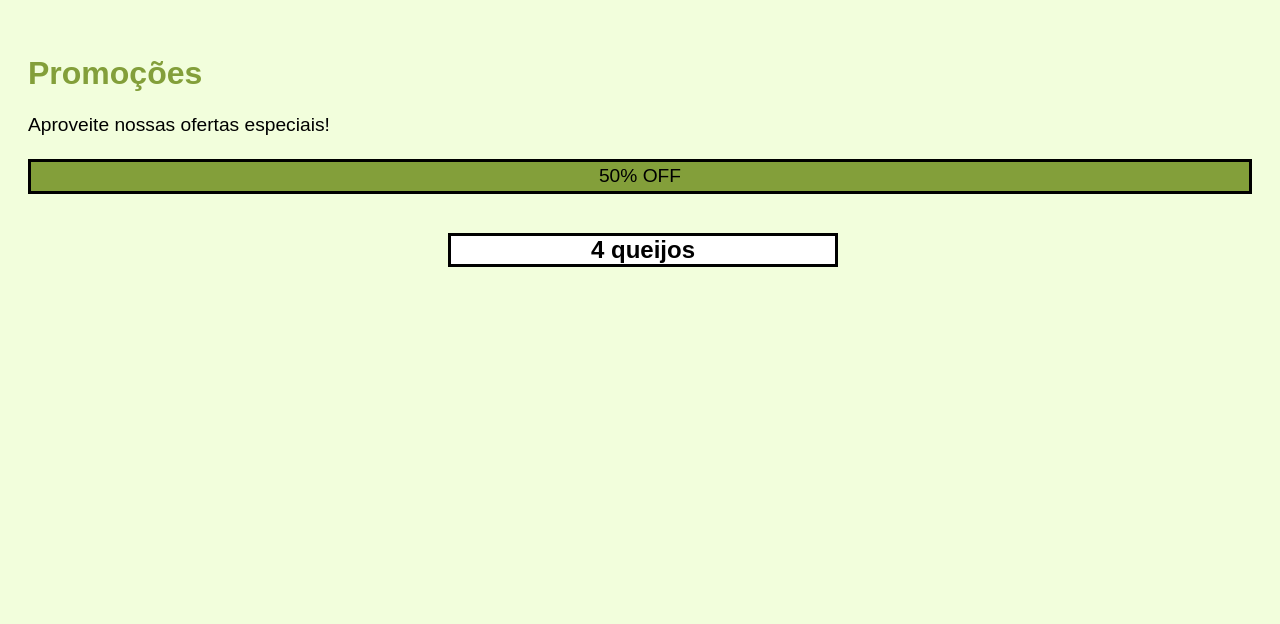
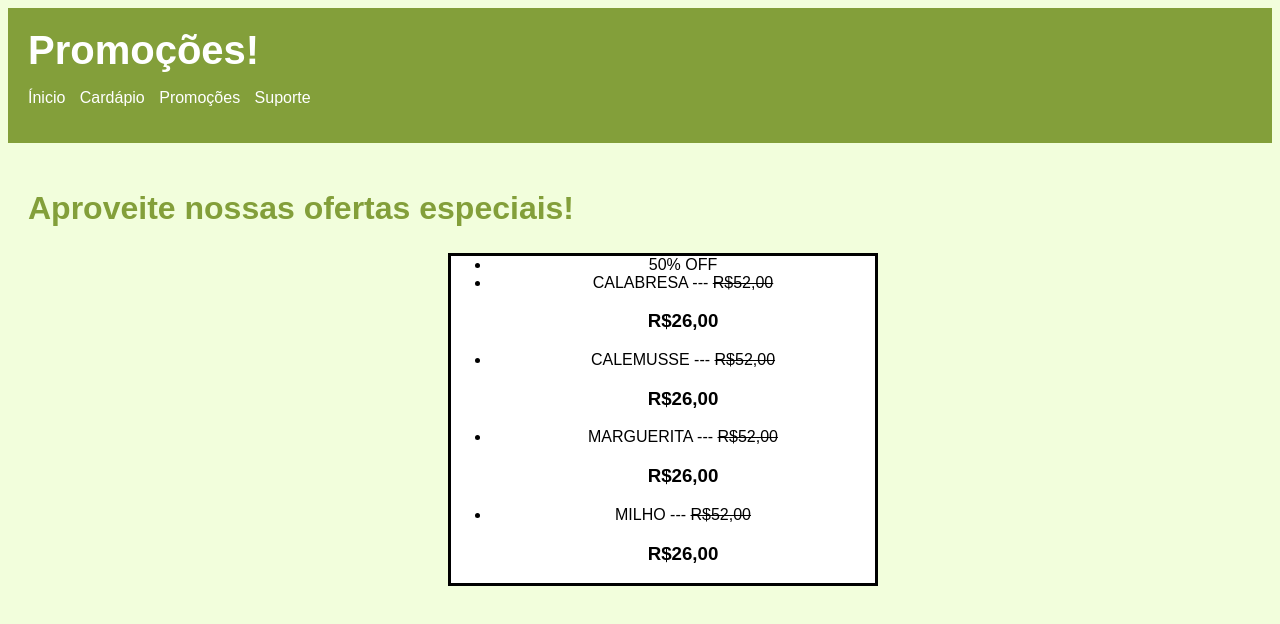
Before and after one commit to AndreLuizGimenez/Avaliacao-de-Front-end, a plain HTML site: page Promoções.html in a window 1280 px wide. Drawn offline with Linux system fonts and the light colour scheme.

Commit message:
Promoções.html

```diff
--- a/Promoções.html
+++ b/Promoções.html
@@ -7,12 +7,27 @@
     <link rel="stylesheet" href="Prova.css">
 </head>
 <body>
+    <header>
+        <h1>Promoções!</h1>
+        <nav>
+            <ul>
+                <li><a href="prova.html">Ínicio</a></li>
+                <li><a href="Cardapio.html">Cardápio</a></li>
+                <li><a href="Promoções.html">Promoções</a></li>
+                <li><a href="Suporte.html">Suporte</a></li>
+            </ul>
+        </nav>
+    </header>
     <main>
         <section id="promocoes">
-            <h2>Promoções</h2>
-            <p>Aproveite nossas ofertas especiais!</p>
-            <p class="promooff">50% OFF</p>
-            <h1 class="queijos">4 queijos</h1>
+            <h2>Aproveite nossas ofertas especiais!</h2>
+            <ul class="queijos">
+                <li>50% OFF</li>
+                <li>CALABRESA --- <s>R$52,00</s> </li> <h3 class="descontoum"> R$26,00 </h3>
+                <li>CALEMUSSE --- <s>R$52,00</s> </li> <h3 class="descontoum"> R$26,00 </h3>
+                <li>MARGUERITA --- <s>R$52,00</s> </li> <h3 class="descontoum">R$26,00 </h3>
+                <li>MILHO --- <s>R$52,00</s> </li> <h3 class="descontoum">R$26,00 </h3>
+            </ul>
 
         </section>
     </main>
```
